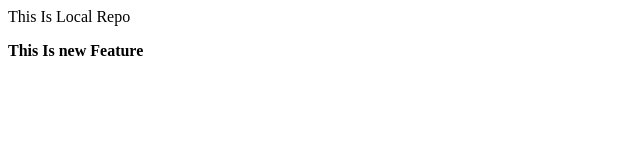
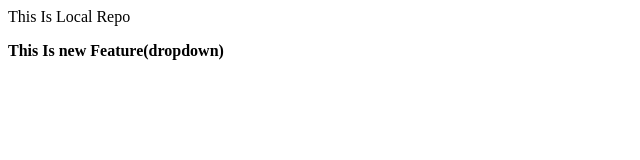
Before and after one commit to RajaiChetna/localrepoadd, a plain HTML site: page index.html in a window 1280 px wide. Shown: the full height of the page, 0-640 px from the left. Drawn offline with Linux system fonts and the light colour scheme.

Commit message:
dropdown added

```diff
--- a/index.html
+++ b/index.html
@@ -1,2 +1,2 @@
 <p>This Is Local Repo</p>
-<b>This Is new Feature</b>
+<b>This Is new Feature(dropdown)</b>
```
